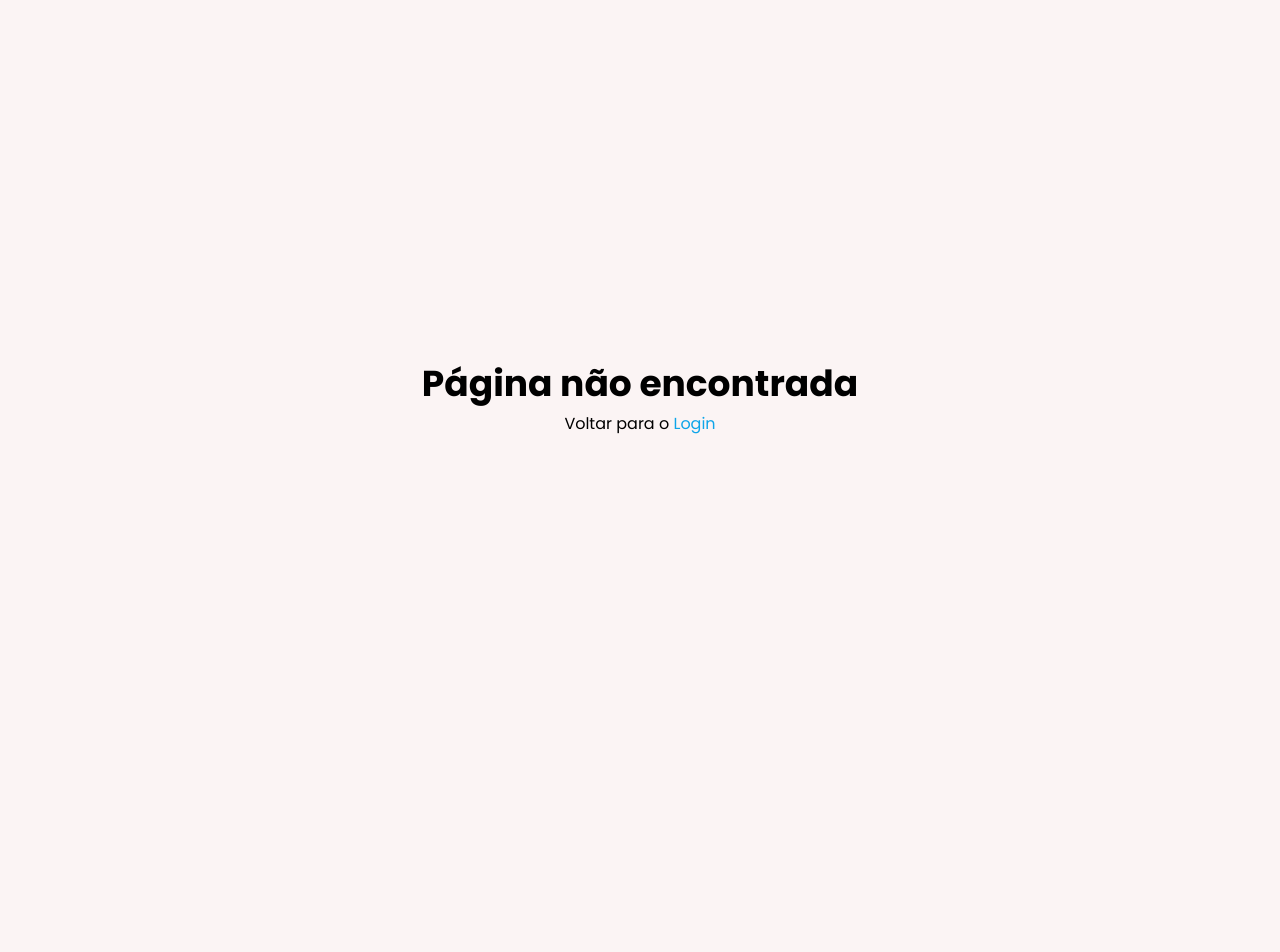
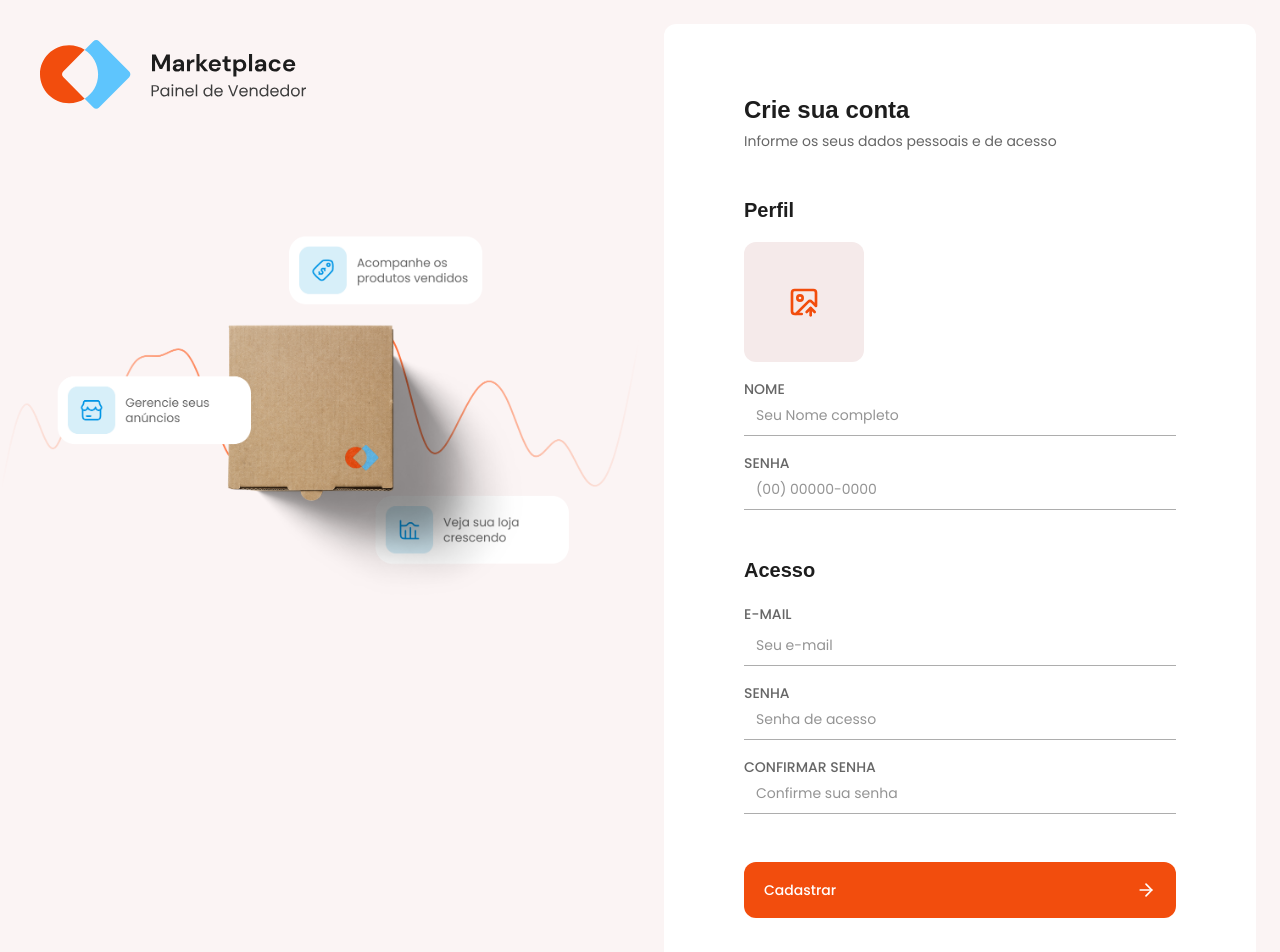
Before and after one commit to lucasnfarias/rocketseat-marketplace-web, a React (Vite) app: page /register in a window 1280 px wide. Shown: the top 952 px of the page. Before the commit the page ends 800 px from the top, so only its background shows below. Built offline with nearby package versions, Linux system fonts and the light colour scheme; no server answers.

Commit message:
create register seller functionality

```diff
--- /dev/null
+++ b/src/api/register-seller.ts
@@ -0,0 +1,46 @@
+import { uploadAvatar } from '@/api/upload-avatar'
+import { api } from '@/lib/axios'
+
+export interface RegisterBody {
+  avatar: File
+  name: string
+  phone: string
+  email: string
+  password: string
+  passwordConfirmation: string
+}
+
+export interface RegisterResponse {
+  seller: {
+    id: string
+    name: string
+    phone: string
+    email: string
+    avatar: {
+      id: string
+      url: string
+    } | null
+  }
+}
+
+export async function registerSeller({
+  name,
+  phone,
+  avatar,
+  email,
+  password,
+  passwordConfirmation,
+}: RegisterBody) {
+  const { attachments } = await uploadAvatar({ avatar })
+
+  const { data } = await api.post<RegisterResponse>('/sellers', {
+    name,
+    phone,
+    email,
+    avatarId: attachments[0].id,
+    password,
+    passwordConfirmation,
+  })
+
+  return data
+}
--- /dev/null
+++ b/src/api/upload-avatar.ts
@@ -0,0 +1,21 @@
+import { api } from '@/lib/axios'
+
+export interface UploadAvatarBody {
+  avatar: File
+}
+
+export interface UploadAvatarResponse {
+  attachments: {
+    id: string
+    url: string
+  }[]
+}
+
+export async function uploadAvatar({ avatar }: UploadAvatarBody) {
+  const files = new FormData()
+  files.append('files', avatar)
+
+  const { data } = await api.post<UploadAvatarResponse>('/attachments', files)
+
+  return data
+}
--- a/src/components/account-menu.tsx
+++ b/src/components/account-menu.tsx
@@ -21,7 +21,7 @@ export function AccountMenu() {
   const { data: profile, isLoading: isLoadingProfile } = useQuery({
     queryKey: ['profile'],
     queryFn: getProfile,
-    staleTime: Infinity,
+    staleTime: 0, // CHECK CACHE BETWEEN LOGINS
   })
 
   const { mutateAsync: signOutFn, isPending: isSigningOut } = useMutation({
--- a/src/components/avatar-image.tsx
+++ b/src/components/avatar-image.tsx
@@ -25,13 +25,13 @@ const sizeClassName = {
 export function AvatarImage({ avatar, size = 'default' }: AvatarImageProps) {
   return (
     <div
-      className={`bg-gray-200 border-[1px] border-shape p-1 rounded-[6px] flex items-center justify-center ${sizeClassName[size].avatar}`}
+      className={` border-[1px] border-shape p-1 rounded-[6px] flex items-center justify-center ${sizeClassName[size].avatar}`}
     >
       {avatar ? (
         <img src={avatar.url} alt="" />
       ) : (
         <UserRound
-          className={`text-shape ${sizeClassName[size].defaultIcon}`}
+          className={`text-orange-base ${sizeClassName[size].defaultIcon}`}
         />
       )}
     </div>
--- a/src/pages/_layouts/auth.tsx
+++ b/src/pages/_layouts/auth.tsx
@@ -3,8 +3,8 @@ import { Outlet } from 'react-router-dom'
 export function AuthLayout() {
   return (
     <div className="grid min-h-screen grid-cols-2 antialiased">
-      <img src="/logo.svg" alt="" className="fixed top-10 left-10" />
-      <div className="flex bg-[url('/background.png')] bg-contain bg-no-repeat bg-center"></div>
+      <img src="/logo.svg" alt="" className="absolute top-10 left-10" />
+      <div className="flex bg-[url('/background.png')] bg-contain bg-no-repeat bg-center max-h-screen"></div>
 
       <div className="flex flex-col items-center justify-center p-6">
         <Outlet />
--- /dev/null
+++ b/src/pages/app/dashboard/index.tsx
@@ -0,0 +1,7 @@
+export function Dashboard() {
+  return (
+    <div>
+      <h1 className="text-orange-dark text-title-lg">Dashboard</h1>
+    </div>
+  )
+}
--- a/src/pages/app/home/index.tsx
+++ /dev/null
@@ -1,9 +0,0 @@
-export function Home() {
-  return (
-    <div>
-      <h1 className="text-orange-dark text-title-lg">Home</h1>
-      <h1 className="text-orange-dark text-title-md">test</h1>
-      <h1 className="text-orange-dark text-title-sm">test</h1>
-    </div>
-  )
-}
--- a/src/pages/auth/login.tsx
+++ b/src/pages/auth/login.tsx
@@ -116,7 +116,7 @@ export function Login() {
             variant="outline"
             className="h-[56px] flex items-center justify-between w-full bg-white text-action-md text-orange-base rounded-xl px-5 py-4"
           >
-            <Link to="sign-up">
+            <Link to="/register">
               Cadastrar
               <ArrowRight className="w-5 h-5" />
             </Link>
--- /dev/null
+++ b/src/pages/auth/register.tsx
@@ -0,0 +1,240 @@
+import { registerSeller } from '@/api/register-seller'
+import { Button } from '@/components/ui/button'
+import { Input } from '@/components/ui/input'
+import { Label } from '@/components/ui/label'
+import { zodResolver } from '@hookform/resolvers/zod'
+import { useMutation } from '@tanstack/react-query'
+import { ArrowRight, ImageUp } from 'lucide-react'
+import { Helmet } from 'react-helmet-async'
+import { useForm } from 'react-hook-form'
+import { Link, useNavigate } from 'react-router-dom'
+import { toast } from 'sonner'
+import { z } from 'zod'
+
+const MAX_FILE_SIZE = 5000000
+const ACCEPTED_IMAGE_TYPES = [
+  'image/jpeg',
+  'image/jpg',
+  'image/png',
+  'image/webp',
+]
+
+const RegisterForm = z
+  .object({
+    avatar: z
+      .custom<FileList>()
+      .refine((files) => files?.length, 'Avatar is mandatory.')
+      .refine(
+        (files) => files[0]?.size <= MAX_FILE_SIZE,
+        `Max image size is 5MB.`,
+      )
+      .refine(
+        (files) => ACCEPTED_IMAGE_TYPES.includes(files[0]?.type),
+        'Only .jpg, .jpeg, .png and .webp formats are supported.',
+      ),
+    name: z.string().min(1, 'Name is mandatory.'),
+    phone: z.string().min(10, 'Phone is mandatory.'),
+    email: z.string().email(),
+    password: z.string().min(6),
+    passwordConfirmation: z.string().min(6),
+  })
+  .refine((schema) => schema.password === schema.passwordConfirmation, {
+    message: 'As senhas não são iguais!',
+    path: ['passwordConfirmation'],
+  })
+
+type RegisterForm = z.infer<typeof RegisterForm>
+
+export function Register() {
+  const navigate = useNavigate()
+
+  const {
+    register,
+    handleSubmit,
+    formState: { errors },
+  } = useForm<RegisterForm>({
+    resolver: zodResolver(RegisterForm),
+  })
+
+  const { mutateAsync: registerNewSeller } = useMutation({
+    mutationFn: registerSeller,
+  })
+
+  async function handleRegistration({
+    avatar,
+    name,
+    phone,
+    email,
+    password,
+    passwordConfirmation,
+  }: RegisterForm) {
+    try {
+      const avatarFile = avatar[0]
+
+      const data = await registerNewSeller({
+        avatar: avatarFile,
+        name,
+        phone,
+        email,
+        password,
+        passwordConfirmation,
+      })
+      console.log(data)
+      toast.success('Cadastro realizado com sucesso', {
+        action: {
+          label: 'Login',
+          onClick: () => navigate('/login'),
+        },
+      })
+    } catch (error) {
+      toast.error('Ocorreu um erro durante o cadastro. Tente novamente')
+      console.error(error)
+    }
+  }
+
+  return (
+    <>
+      <Helmet title="Cadastro" />
+      <div className="bg-white w-full flex-1 flex-col items-center justify-center rounded-xl px-20 py-[72px]">
+        <div className="flex flex-col">
+          <div className="mb-12">
+            <h2 className="text-title-md text-gray-500 mb-2 font-dm-sans">
+              Crie sua conta
+            </h2>
+            <p className="text-body-sm text-gray-300">
+              Informe os seus dados pessoais e de acesso
+            </p>
+          </div>
+
+          <form onSubmit={handleSubmit(handleRegistration)}>
+            <div>
+              <h3 className="text-gray-500 text-title-sm font-dm-sans mb-5">
+                Perfil
+              </h3>
+
+              <Label
+                htmlFor="avatar"
+                className="flex items-center justify-center w-[120px] h-[120px] rounded-xl overflow-hidden bg-shape hover:cursor-pointer"
+              >
+                <ImageUp className="w-8 h-8 text-orange-base" />
+                <Input
+                  type="file"
+                  id="avatar"
+                  className=" hidden"
+                  {...register('avatar')}
+                />
+              </Label>
+              {errors.avatar && (
+                <p className="text-rose-600 text-xs mt-1">
+                  {errors.avatar.message?.toString()}
+                </p>
+              )}
+
+              <Label htmlFor="name" className="block mt-5">
+                Nome
+              </Label>
+              <Input
+                type="text"
+                id="name"
+                placeholder="Seu Nome completo"
+                {...register('name')}
+              />
+              {errors.name && (
+                <p className="text-rose-600 text-xs mt-1">
+                  {errors.name.message}
+                </p>
+              )}
+
+              <Label htmlFor="phone" className="flex mt-5">
+                senha
+              </Label>
+              <Input
+                type="tel"
+                id="phone"
+                placeholder="(00) 00000-0000"
+                {...register('phone')}
+              />
+              {errors.phone && (
+                <p className="text-rose-600 text-xs mt-1">
+                  {errors.phone.message}
+                </p>
+              )}
+            </div>
+
+            <div className="mt-12">
+              <h3 className="text-gray-500 text-title-sm font-dm-sans mb-5">
+                Acesso
+              </h3>
+
+              <Label htmlFor="email">e-mail</Label>
+              <Input
+                type="email"
+                id="email"
+                placeholder="Seu e-mail"
+                {...register('email')}
+              />
+              {errors.email && (
+                <p className="text-rose-600 text-xs mt-1">
+                  {errors.email.message}
+                </p>
+              )}
+
+              <Label htmlFor="password" className="flex mt-5">
+                senha
+              </Label>
+              <Input
+                type="password"
+                id="password"
+                placeholder="Senha de acesso"
+                {...register('password')}
+              />
+              {errors.password && (
+                <p className="text-rose-600 text-xs mt-1">
+                  {errors.password.message}
+                </p>
+              )}
+
+              <Label htmlFor="confirm-password" className="flex mt-5">
+                Confirmar senha
+              </Label>
+              <Input
+                type="password"
+                id="confirm-password"
+                placeholder="Confirme sua senha"
+                {...register('passwordConfirmation')}
+              />
+              {errors.passwordConfirmation && (
+                <p className="text-rose-600 text-xs mt-1">
+                  {errors.passwordConfirmation.message}
+                </p>
+              )}
+            </div>
+
+            <Button
+              type="submit"
+              className="h-[56px] flex items-center justify-between w-full bg-orange-base text-action-md text-white rounded-xl px-5 py-4 mt-12"
+            >
+              Cadastrar
+              <ArrowRight className="w-5 h-5" />
+            </Button>
+          </form>
+        </div>
+
+        <div className="flex flex-col gap-5 mt-20">
+          <h4 className="text-gray-300 text-body-md">Já tem tem uma conta?</h4>
+          <Button
+            type="button"
+            asChild
+            variant="outline"
+            className="h-[56px] flex items-center justify-between w-full bg-white text-action-md text-orange-base rounded-xl px-5 py-4"
+          >
+            <Link to="/login">
+              Acessar
+              <ArrowRight className="w-5 h-5" />
+            </Link>
+          </Button>
+        </div>
+      </div>
+    </>
+  )
+}
```
Also changed, not shown: src/routes.tsx (+7 -3 lines).
